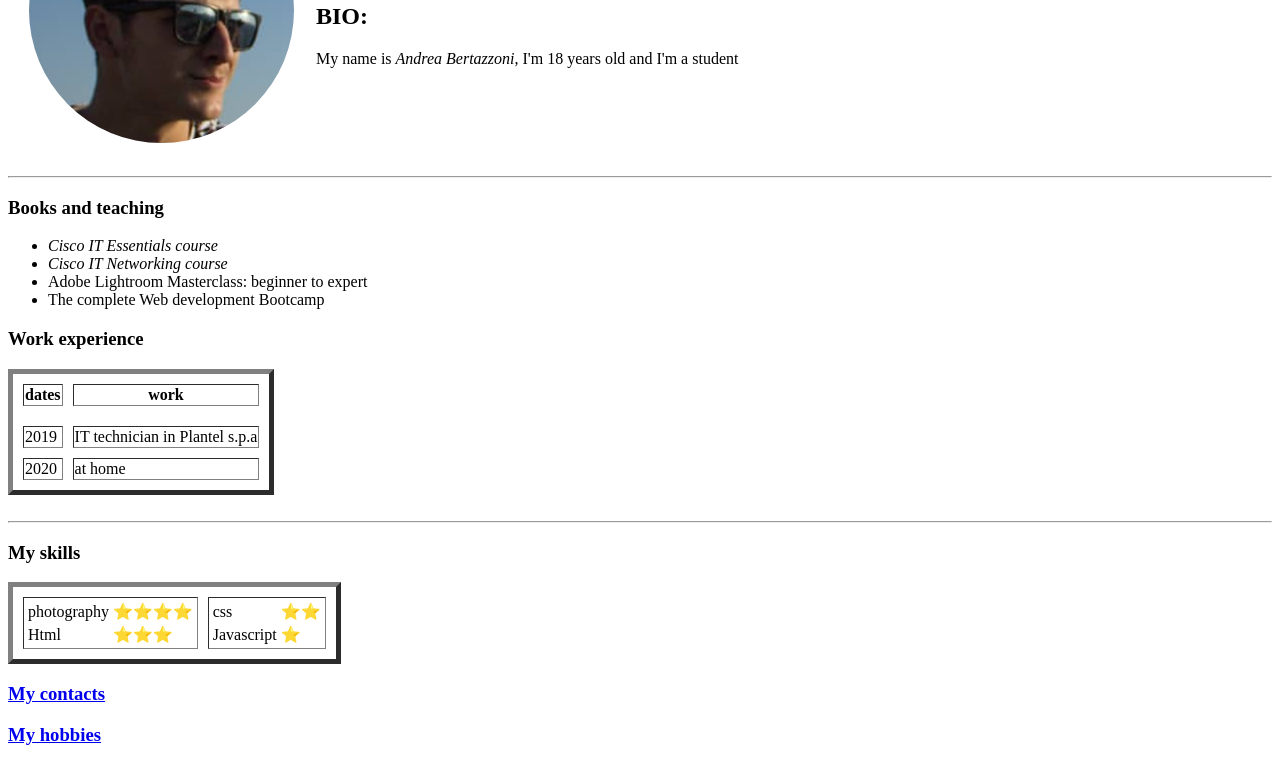
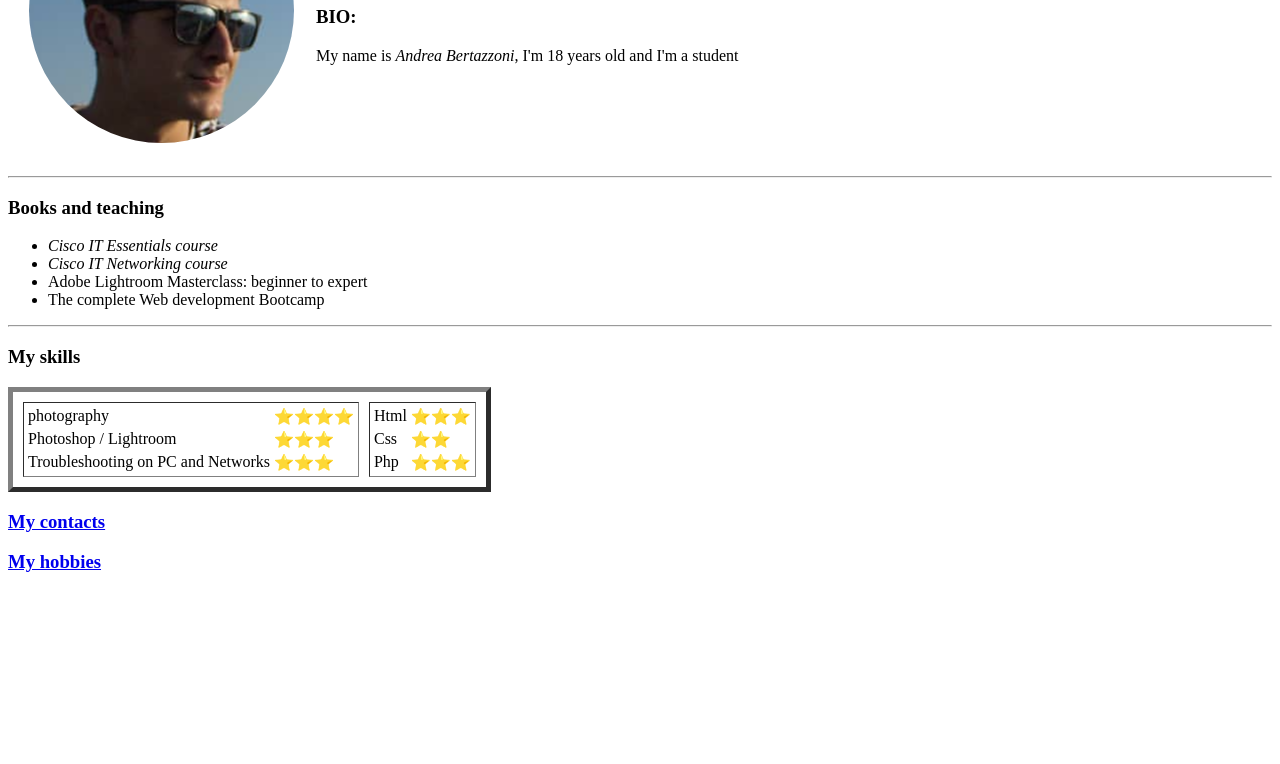
Before and after one commit to WadeWilson-max/cv, a plain HTML site: page index.html in a window 1280 px wide. Shown: the part 151-915 px from the top of the page. After the commit the page ends 800 px from the top, so only its background shows below. Drawn offline with Linux system fonts and the light colour scheme.

Commit message:
Update index.html

```diff
--- a/index.html
+++ b/index.html
@@ -6,6 +6,20 @@
 
     <meta charset="utf-8">
     <title>🤡Andrea's personal site🤡</title>
+    <link rel="stylesheet" href="/css/style.css">
+
+    <!--<style>
+      body {
+        background-color: #f0fff3;
+      }
+      hr {
+        border-style: none; /*the entire style for the border is none */
+        border-top-style: dotted; /*except for the top border */
+        border-color: #59606d;
+        border-width: 10px;/*change the width of my dots*/
+        width: 5%;
+      }
+    </style> -->
 
   </head>
 
@@ -13,7 +27,7 @@
     <table cellspacing="20px">
       <tr>
         <td><img src="circle-cropped.png" alt="my profile picture"></td>
-        <td><h1>Andrea Bertazzoni</h1>     <strong><h2>BIO:</h2> </strong>
+        <td><h1>Andrea Bertazzoni</h1>     <strong><h3>BIO:</h3> </strong>
           <p>My name is <em>Andrea Bertazzoni</em>, I'm 18 years old and I'm a student</p><br></td>
       </tr>
     </table>
@@ -29,30 +43,6 @@
       <li>The complete Web development Bootcamp</li>
     </ul>
 
-    <h3>Work experience</h3>
-
-    <table cellspacing = "10" border="5px"> <!-- begin table -->
-      <tr>
-        <thead> <!-- table header -->
-          <tr>
-            <th>dates</th> <th>work</th>
-          </tr>
-        </thead>
-        <tbody> <!-- table body -->
-          <tr>
-            <td>2019</td> <td>IT technician in Plantel s.p.a</td>
-          </tr>
-          <tr>
-            <td>2020</td> <td>at home</td>
-          </tr>
-        </tbody>
-        <tfoot><!-- table footing -->
-
-        </tfoot>
-
-      </tr>
-    </table><!-- tabella fine-->
-    <br>
     <hr>
 
     <h3>My skills</h3> <!-- skill table-->
@@ -62,19 +52,26 @@
         <td>
           <table>
             <tr>
-              <td>photography</td> <td>⭐⭐⭐⭐</td>
+              <td>photography </td> <td>⭐⭐⭐⭐</td>
             </tr>
             <tr>
-              <td>Html</td> <td>⭐⭐⭐</td> </tr>
+              <td>Photoshop / Lightroom </td> <td>⭐⭐⭐</td> </tr>
+              <td>Troubleshooting on PC and Networks</td> <td>⭐⭐⭐</td>
             </table>
         </td>
         <td>
           <table>
             <tr>
-              <td>css</td> <td>⭐⭐</td>
+              <td>Html </td> <td>⭐⭐⭐</td> </tr>
+            </tr>
+
+            <tr>
+              <td>Css </td> <td>⭐⭐</td>
             </tr>
             <tr>
-              <td>Javascript</td> <td>⭐</td> </tr>
+              <td>Php</td> <td>⭐⭐⭐</td>
+            </tr>
+
             </table>
         </td>
       </tr>
```
